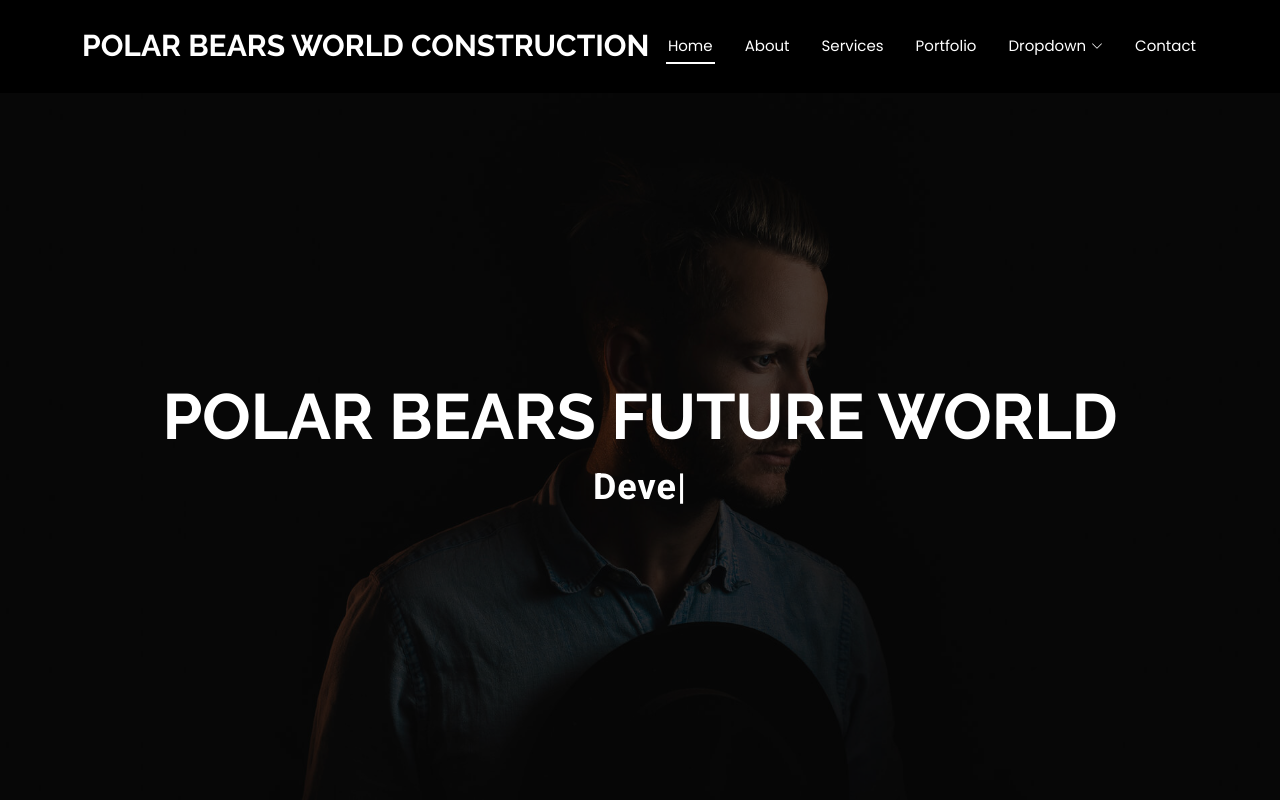
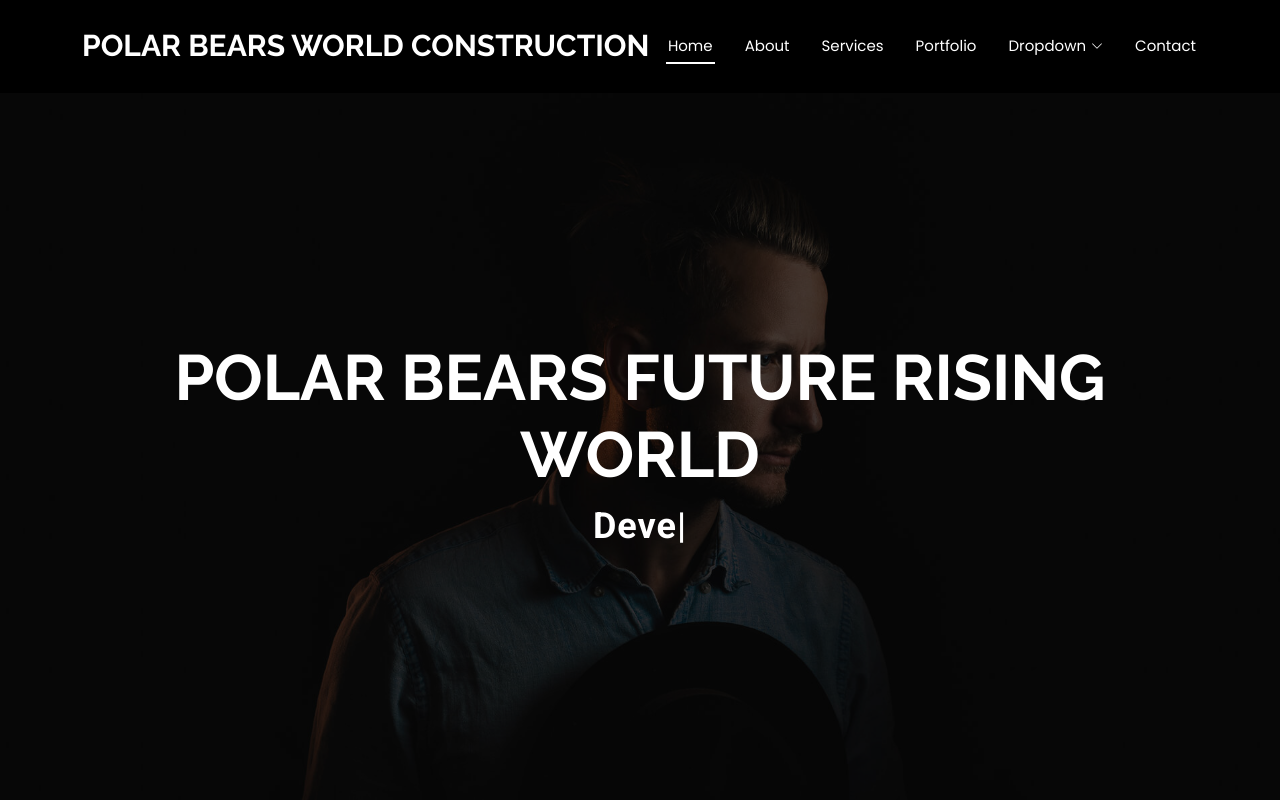
Before and after one commit to vinzetsthein/POLAR-BEARS-FUTURE-WORLD, a plain HTML site: page index.html in a window 1280 px wide. Shown: the top 800 px of the page. Drawn offline with Linux system fonts and the light colour scheme.

Commit message:
Update section heading for Polar Bears

```diff
--- a/index.html
+++ b/index.html
@@ -86,7 +86,7 @@
       <img src="assets/img/hero-img.jpg" alt="" data-aos="fade-in">
 
       <div class="container d-flex flex-column align-items-center justify-content-center text-center" data-aos="fade-up" data-aos-delay="100">
-        <h2>POLAR BEARS FUTURE WORLD</h2>
+        <h2>POLAR BEARS FUTURE RISING WORLD</h2>
         <p><span class="typed" data-typed-items="Designer, Developer, Freelancer, Photographer"></span></p>
       </div>
 
```
